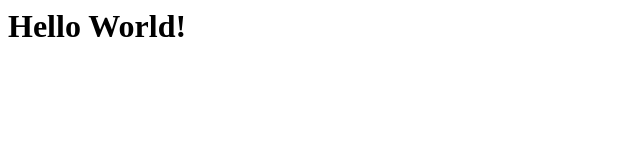
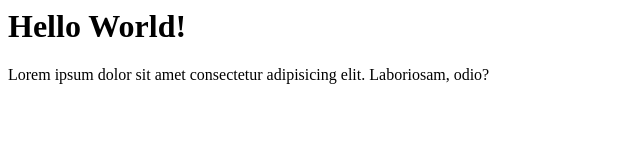
Before and after one commit to tamim-jr/html-part-one, a plain HTML site: page index.html in a window 1280 px wide. Shown: the whole page, without its empty margins (0-640 px from the left). Drawn offline with Linux system fonts and the light colour scheme.

Commit message:
update code

```diff
--- a/index.html
+++ b/index.html
@@ -4,5 +4,6 @@
 </head>
 <body>
     <h1>Hello World!</h1>
+    <p>Lorem ipsum dolor sit amet consectetur adipisicing elit. Laboriosam, odio?</p>
 </body>
 </html>
```
